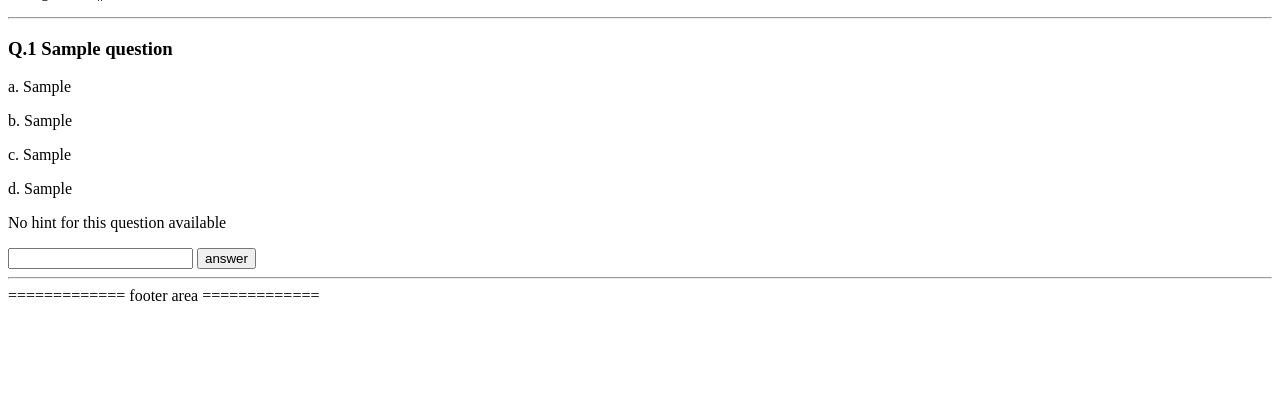
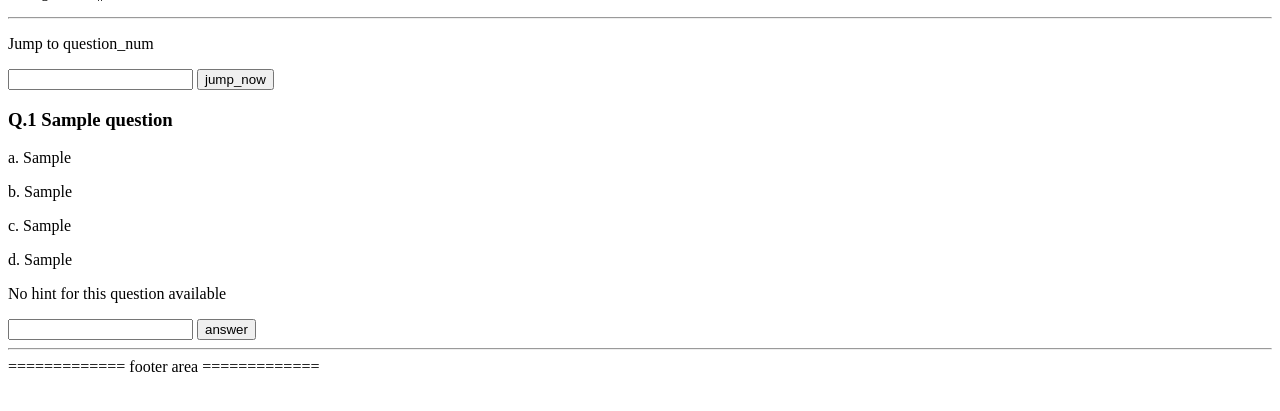
Before and after one commit to suresh466/mcguru, a Django app: page /answer/ in a window 1280 px wide. Shown: the part 198-609 px from the top of the page. Run offline with Django 3.2, Linux system fonts and the light colour scheme; tables that the repository leaves empty hold one stand-in row (values such as "Sample post").

Commit message:
implement jump to question functionality

```diff
--- a/answers/views.py
+++ b/answers/views.py
@@ -68,24 +68,32 @@ def answer(request):
             return redirect("about")
 
     if request.method == "POST":
-        answered_num = request.POST["answer"].lower()
-        answer = get_correct_answer(answered_num, question)
 
-        if answer == question.answer:
-            messages.success(
-                request,
-                "Congratulations, correct answer is {}: {}.".format(
-                    answered_num, answer
-                ),
-            )
+        if 'jump' in request.POST:
+            jump = int(request.POST["jump"])-1
         else:
-            messages.warning(
-                request,
-                "The correct answer was : {}. but you selected {}. Good luck for this one.".format(
-                    answer, answered_num
-                ),
-            )
-        request.session["last_answered_" + category] = question.question_num
+            answered_num = request.POST["answer"].lower()
+            answer = get_correct_answer(answered_num, question)
+
+            if answer == question.answer:
+                messages.success(
+                    request,
+                    "Congratulations, correct answer is {}: {}.".format(
+                        answered_num, answer
+                    ),
+                )
+            else:
+                messages.warning(
+                    request,
+                    "The correct answer was : {}. but you selected {}. Good luck for this one.".format(
+                        answer, answered_num
+                    ),
+                )
+
+        if jump >= 0:
+            request.session["last_answered_" + category] = jump
+        else:
+            request.session["last_answered_" + category] = question.question_num
         return redirect("answers:" + category)
     total_questions = getattr(info, "total_questions_"+category)
 
--- a/questions/templates/questions/answer.html
+++ b/questions/templates/questions/answer.html
@@ -19,6 +19,14 @@
 <p>Right count: {{question.right_count}} || total: {{question.total_right_count}}</p>
 <p>wrong count: {{question.wrong_count}} || total: {{question.total_wrong_count}}</p>
 <hr>
+<p>Jump to question_num</p>
+
+<form method="POST">
+  {% csrf_token %}
+  <input type="number" name="jump" />
+  <input type="submit" value="jump_now" />
+</form>
+
 <h3>Q.{{question.question_num}} {{question.question}} </h3>
 <p>a. {{question.opt_a}}</p>
 <p>b. {{question.opt_b}}</p>
```
